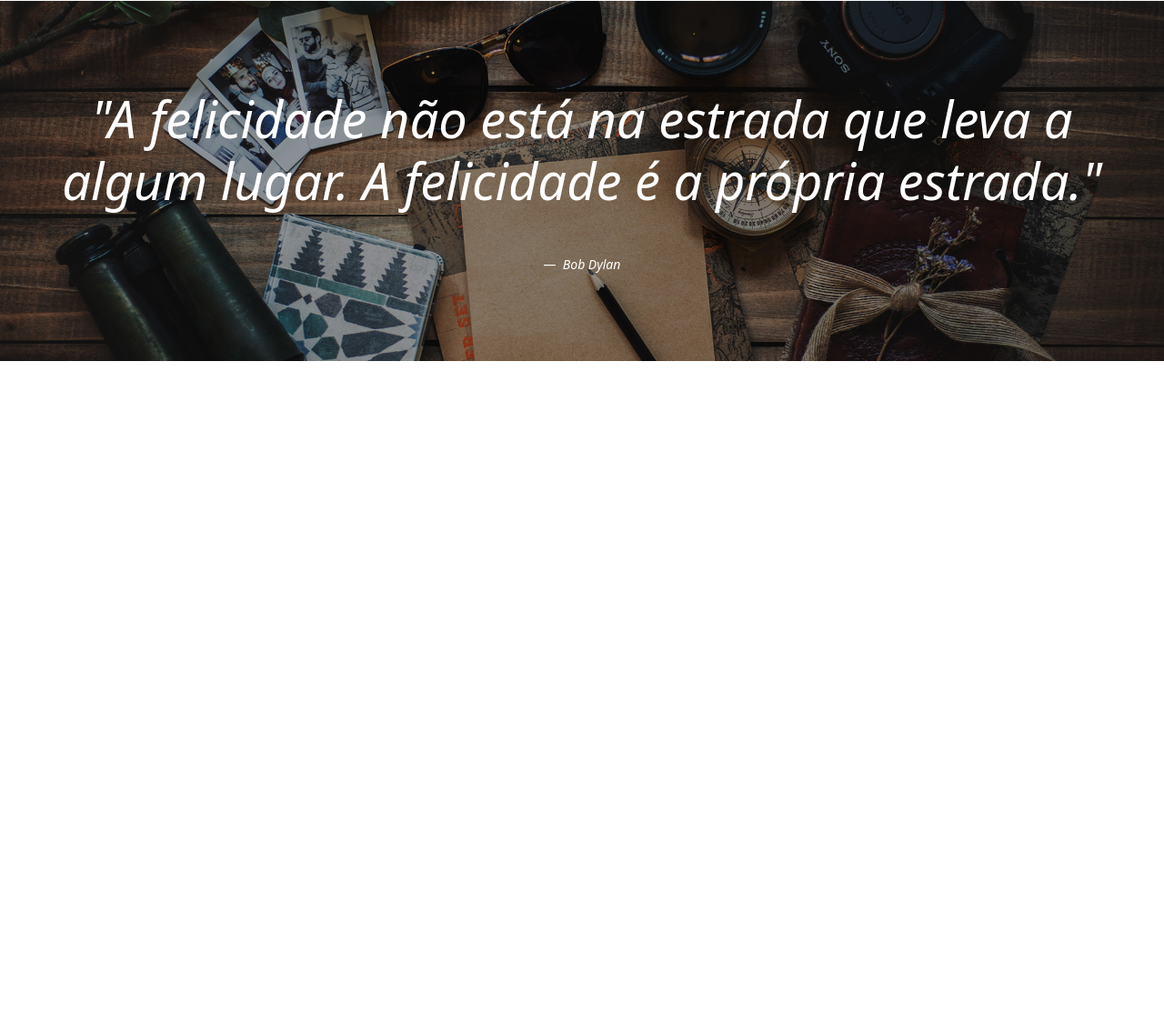
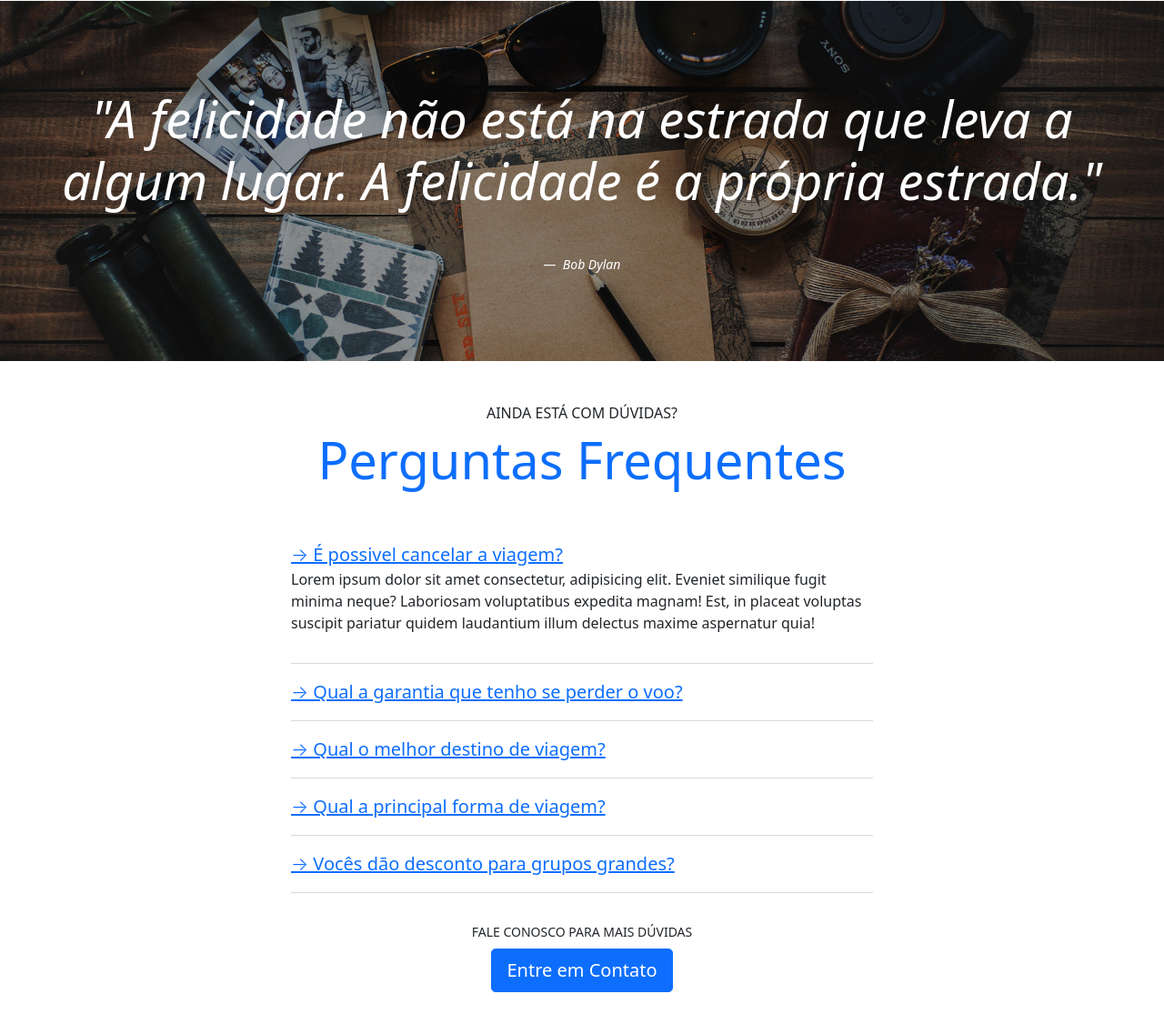
Before and after one commit to BenitoPedro13/Trying-Bootstrap, a plain HTML site: page index.html in a window 1280 px wide. Shown: the part 1390-2505 px from the top of the page at 91% size. Before the commit the page ends 1787 px from the top, so only its background shows below. Drawn offline with Linux system fonts and the light colour scheme.

Commit message:
Frequent Questions Added

```diff
--- a/index.html
+++ b/index.html
@@ -113,7 +113,7 @@
     <div class="container">
       <div class="my-5">
         <span class="h6 d-block">TUDO DE MELHOR PRA VOCÊ</span>
-      <h2 class="display-4 text-primary">Aproveite as Vantagens</h2>
+        <h2 class="display-4 text-primary">Aproveite as Vantagens</h2>
       </div>
 
       <div class="row">
@@ -181,6 +181,66 @@
     </footer>
   </section>
 
+  <section>
+      <div class="my-5 text-center">
+        <span class="h6 d-block">AINDA ESTÁ COM DÚVIDAS?</span>
+        <h2 class="display-4 text-primary">Perguntas Frequentes</h2>
+      </div>
+      <div class="d-flex justify-content-center">
+        <div class="col-6" id="perguntasFrequentes" data-children=".pergunta">
+          <div class="pergunta py-2">
+            <a class="lead" data-bs-toggle="collapse"  href="#pergunta1" aria-expanded="true" aria-controls="pergunta1">
+              → É possivel cancelar a viagem?
+            </a>
+            <div id="pergunta1" class="collapse show" role="tabpanel" data-bs-parent="#perguntasFrequentes">
+              <p>Lorem ipsum dolor sit amet consectetur, adipisicing elit. Eveniet similique fugit minima neque? Laboriosam voluptatibus expedita magnam! Est, in placeat voluptas suscipit pariatur quidem laudantium illum delectus maxime aspernatur quia!</p>
+            </div>
+          </div>
+          <div class="dropdown-divider"></div>
+          <div class="pergunta py-2">
+            <a class="lead" data-bs-toggle="collapse" href="#pergunta2" aria-expanded="false" aria-controls="pergunta2">
+              → Qual a garantia que tenho se perder o voo?
+            </a>
+            <div id="pergunta2" data-bs-parent="#perguntasFrequentes" class="collapse" role="tabpanel">
+              <p>Lorem ipsum dolor sit amet consectetur, adipisicing elit. Eveniet similique fugit minima neque? Laboriosam voluptatibus expedita magnam! Est, in placeat voluptas suscipit pariatur quidem laudantium illum delectus maxime aspernatur quia!</p>
+            </div>
+          </div>
+          <div class="dropdown-divider"></div>
+          <div class="pergunta py-2">
+            <a class="lead" data-bs-toggle="collapse" href="#pergunta3" aria-expanded="false" aria-controls="pergunta3">
+              → Qual o melhor destino de viagem?
+            </a>
+            <div id="pergunta3" class="collapse" role="tabpanel" data-bs-parent="#perguntasFrequentes">
+              <p>Lorem ipsum dolor sit amet consectetur, adipisicing elit. Eveniet similique fugit minima neque? Laboriosam voluptatibus expedita magnam! Est, in placeat voluptas suscipit pariatur quidem laudantium illum delectus maxime aspernatur quia!</p>
+            </div>
+          </div>
+          <div class="dropdown-divider"></div>
+          <div class="pergunta py-2">
+            <a class="lead" data-bs-toggle="collapse"  href="#pergunta4" aria-expanded="false" aria-controls="pergunta4">
+              → Qual a principal forma de viagem?
+            </a>
+            <div id="pergunta4" class="collapse" role="tabpanel" data-bs-parent="#perguntasFrequentes">
+              <p>Lorem ipsum dolor sit amet consectetur, adipisicing elit. Eveniet similique fugit minima neque? Laboriosam voluptatibus expedita magnam! Est, in placeat voluptas suscipit pariatur quidem laudantium illum delectus maxime aspernatur quia!</p>
+            </div>
+          </div>
+          <div class="dropdown-divider"></div>
+          <div class="pergunta py-2">
+            <a class="lead" data-bs-toggle="collapse" href="#pergunta5" aria-expanded="false" aria-controls="pergunta5">
+              → Vocês dão desconto para grupos grandes?
+            </a>
+            <div id="pergunta5" class="collapse" role="tabpanel" data-bs-parent="#perguntasFrequentes">
+              <p>Lorem ipsum dolor sit amet consectetur, adipisicing elit. Eveniet similique fugit minima neque? Laboriosam voluptatibus expedita magnam! Est, in placeat voluptas suscipit pariatur quidem laudantium illum delectus maxime aspernatur quia!</p>
+            </div>
+          </div>
+          <div class="dropdown-divider"></div>
+        </div>
+      </div>
+      <div class="text-center my-4">
+        <p class="small m-2">FALE CONOSCO PARA MAIS DÚVIDAS</p>
+        <a class="btn btn-primary btn-lg" href="contato.html">Entre em Contato</a>
+      </div>
+  </section>
+
   <script src="./bootstrap-5.0.1-dist/js/popper.min.js"></script>
   <script type="text/javascript" src="./bootstrap-5.0.1-dist/js/bootstrap.js"></script>
   <script src="./js/index.js"></script>
```
